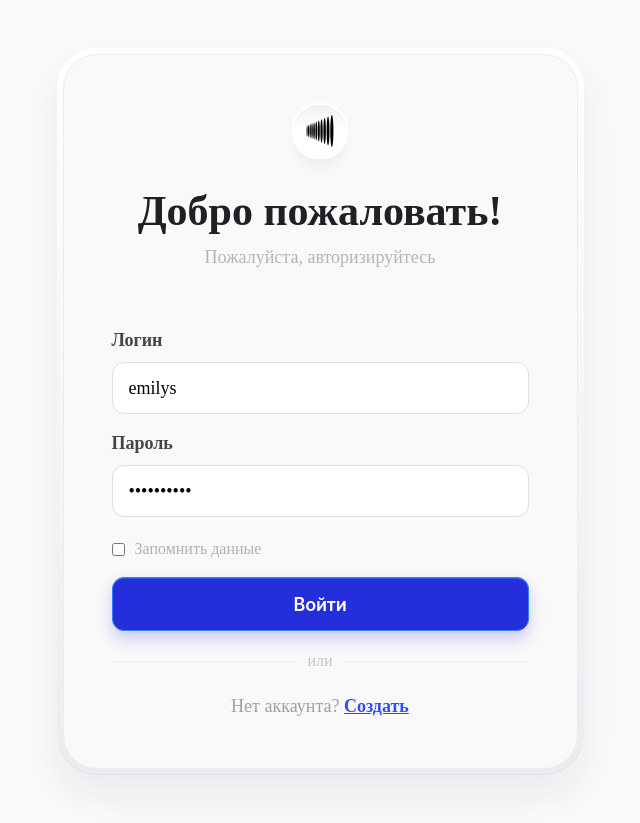
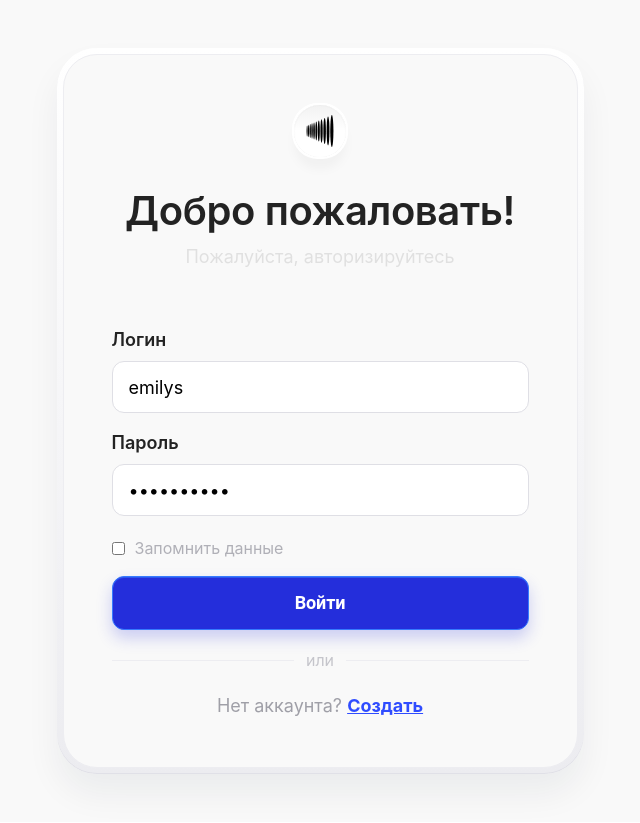
Before and after one commit to WilliardT/aiti-guru-mvp, a React (Vite) app: page /login in a window 1280 px wide. Shown: the whole page, without its empty margins (320-960 px from the left). Built offline with nearby package versions, Linux system fonts and the light colour scheme.

Commit message:
--font-base

```diff
--- a/src/core/styles/variables.scss
+++ b/src/core/styles/variables.scss
@@ -1,6 +1,9 @@
 
 $rootBackground: #F9F9F9;
 
+$baseTextColor: #232323;
+
+$appGray: #E0E0E0;
 $appWhite: #FFFFFF;
 $appBlue: #242EDB;
 $appBlueStroke: #367AFF;
--- a/src/index.css
+++ b/src/index.css
@@ -1,3 +1,7 @@
+:root {
+  --font-base: Inter, sans-serif;
+}
+
 *,
 *::before,
 *::after {
@@ -13,6 +17,7 @@ body {
 }
 
 body {
+  font-family: var(--font-base);
   line-height: 1.5;
   -webkit-font-smoothing: antialiased;
   text-rendering: optimizeLegibility;
--- a/src/modules/AuthModule/components/AuthForm/AuthForm.module.scss
+++ b/src/modules/AuthModule/components/AuthForm/AuthForm.module.scss
@@ -29,22 +29,26 @@
 
 .title {
   text-align: center;
-  font-size: 42px;
-  line-height: 1.08;
-  color: #1f1f24;
+  font-size: 40px;
+  color: $baseTextColor;
   margin-bottom: 10px;
+  text-transform: none;
+  letter-spacing: -0.01em;
+  font-weight: 600;
+  line-height: 1.1;
 }
 
 .subtitle {
   text-align: center;
-  color: #b4b4ba;
+  color: $appGray;
   font-size: 18px;
   margin-bottom: 26px;
+  line-height: 150%;
 }
 
 .fieldLabel {
   display: block;
-  color: #44444a;
+  color: $baseTextColor;
   font-size: 18px;
   font-weight: 600;
   margin-bottom: 8px;
@@ -111,7 +115,6 @@
   border-radius: 12px;
   border: 1px solid $appBlueStroke;
   text-transform: none;
-  font-family: Inter, sans-serif;
   letter-spacing: -0.01em;
   line-height: 1.2;
   font-size: 18px;
@@ -214,7 +217,7 @@
   }
 
   .fieldLabel {
-    font-size: 16px;
+    font-size: 18px;
   }
 
   .input {
```
